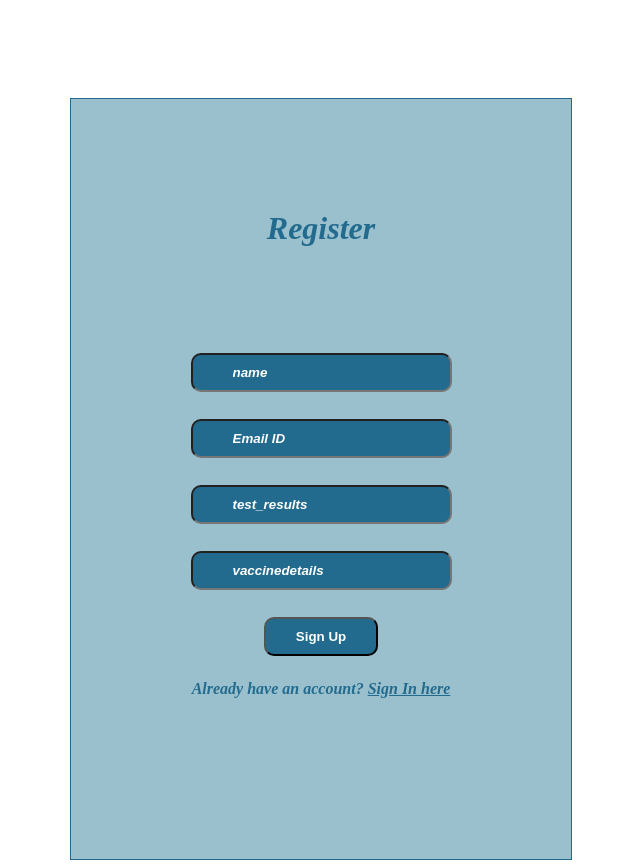
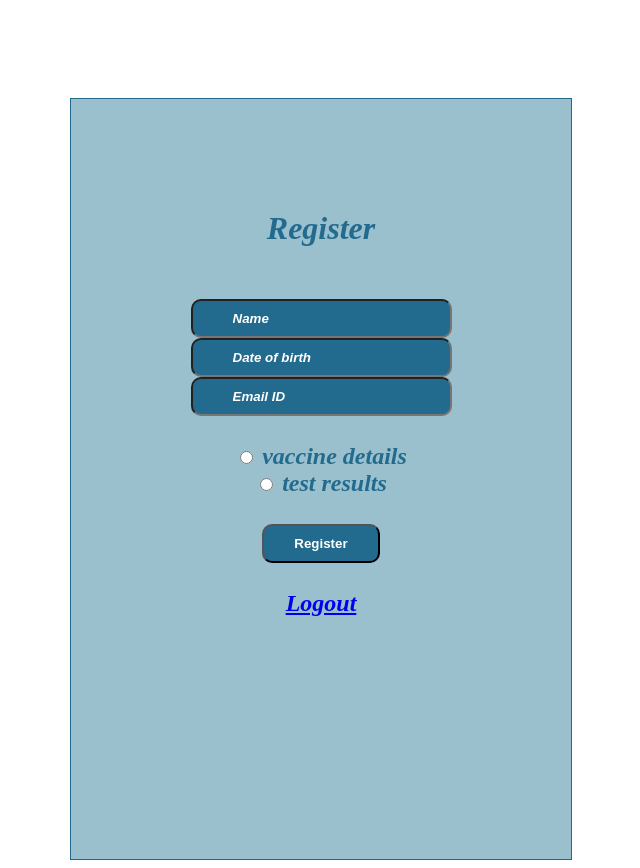
Before and after one commit to CovidT/Covidtracker, a Flask app: page /register in a window 1280 px wide. Shown: the whole page, without its empty margins (319-959 px from the left). Run offline with Flask 2, Linux system fonts and the light colour scheme; some libraries are stand-ins or nearby versions.

Commit message:
Add files via upload

```diff
--- a/templates/homepage.html
+++ b/templates/homepage.html
@@ -12,9 +12,9 @@
              </div></br></br></br>
                 <h2 class="word">
                 <form action="{{ url_for('homepage') }}" method="post">
-                    <a class="btn" href="{{url_for('login')}}"> Government Login</a></br></br>
-                    <a class="btn" href="{{url_for('vaccine')}}"> Vaccine Details </a></br></br>
-                    <a class="btn" href="{{url_for('testresults')}}"> Test Results </a></br></br>
+                    <a href="{{url_for('login')}}"> Government Login</a></br></br>
+                    <a href="{{url_for('vaccine')}}"> Vaccine Details </a></br></br>
+                    <a href="{{url_for('testresults')}}"> Test Results </a></br></br>
                 </form>
                 </h2>
           </div>
--- a/templates/register.html
+++ b/templates/register.html
@@ -9,18 +9,35 @@
           <div align="center" class="border">
              <div class="header">
                 <h1 class="word">Register</h1>
-             </div></br></br></br>
+             </div>
             <h2 class="word">
                 <form action="{{ url_for('register') }}" method="post">
                   <div class="msg">{{ msg }}</div>
-                    <input id="name" name="name" type="text" placeholder="name" class="textbox"/></br></br>
+                    <input id="name" name="name" type="text" placeholder="Name" class="textbox"/></br>
+                    <input id="dob" name="dob" type="text" placeholder="Date of birth" class="textbox"/></br>
                     <input id="email" name="email" type="text" placeholder="Email ID" class="textbox"/></br></br>
-                    <input id="test_results" name="test_results" type="text" placeholder="test_results" class="textbox"/></br></br>
-                    <input id="vaccinedetails" name="vaccinedetails" type="text" placeholder="vaccinedetails" class="textbox"/></br></br>
-                    <input type="submit" class="btn" value="Sign Up"></br>
+                    <div>
+                        <div>
+                                <input type="radio" id="vaccinedetails" name="coviddata" class="bottom" data-rel="vaccine" value="vaccine"/> vaccine details
+                                <span class="vaccine content">
+                                    <input id="dosenumber" name="dosenumber" type="text" placeholder="Which Dose"  class="textbox"/></br>
+                                    <input id="vaccinedate" name="vaccinedate" type="text" placeholder="Date" class="textbox"/></br>
+                                    <input id="vaccinename" name="vaccinename" type="text" placeholder="Vaccine Name" class="textbox"/></br></br>
+                                </span>
+                        </div>
+                        <div>
+                            <input type="radio" id="testresults"  name="coviddata" data-rel="test" value="test"/> test results
+                            <span class="test content">
+                                <input id="testdate" name="testdate" type="text" placeholder="Date" class="textbox"/></br>
+                               <input id="testresult" name="testresult" type="text" placeholder="Result" class="textbox"/></br></br>
+                            </span>
+                        </div>
+                    </div></br>
+                    <input type="submit" class="btn" value="Register"></br></br>
+                    <a href="{{ url_for('logout') }}">Logout</a>
                 </form>
+
             </h2>
-            <p class="bottom">Already have an account?  <a class="bottom" href="{{url_for('login')}}"> Sign In here</a></p>
           </div>
         </div>
     </body>
```
Also changed, not shown: templates/testdetails.html (added, +24 -0 lines), templates/vaccinedetails.html (added, +26 -0 lines).
